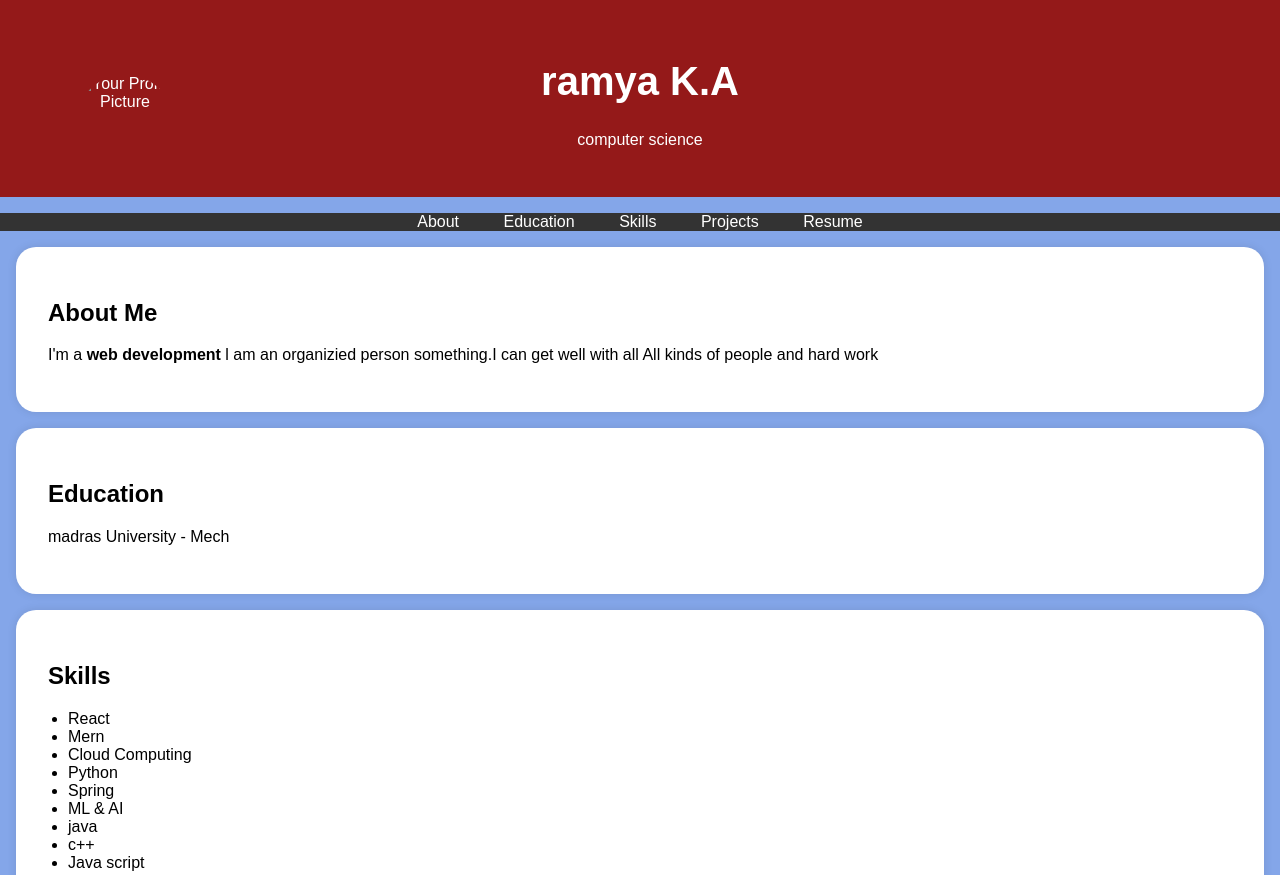
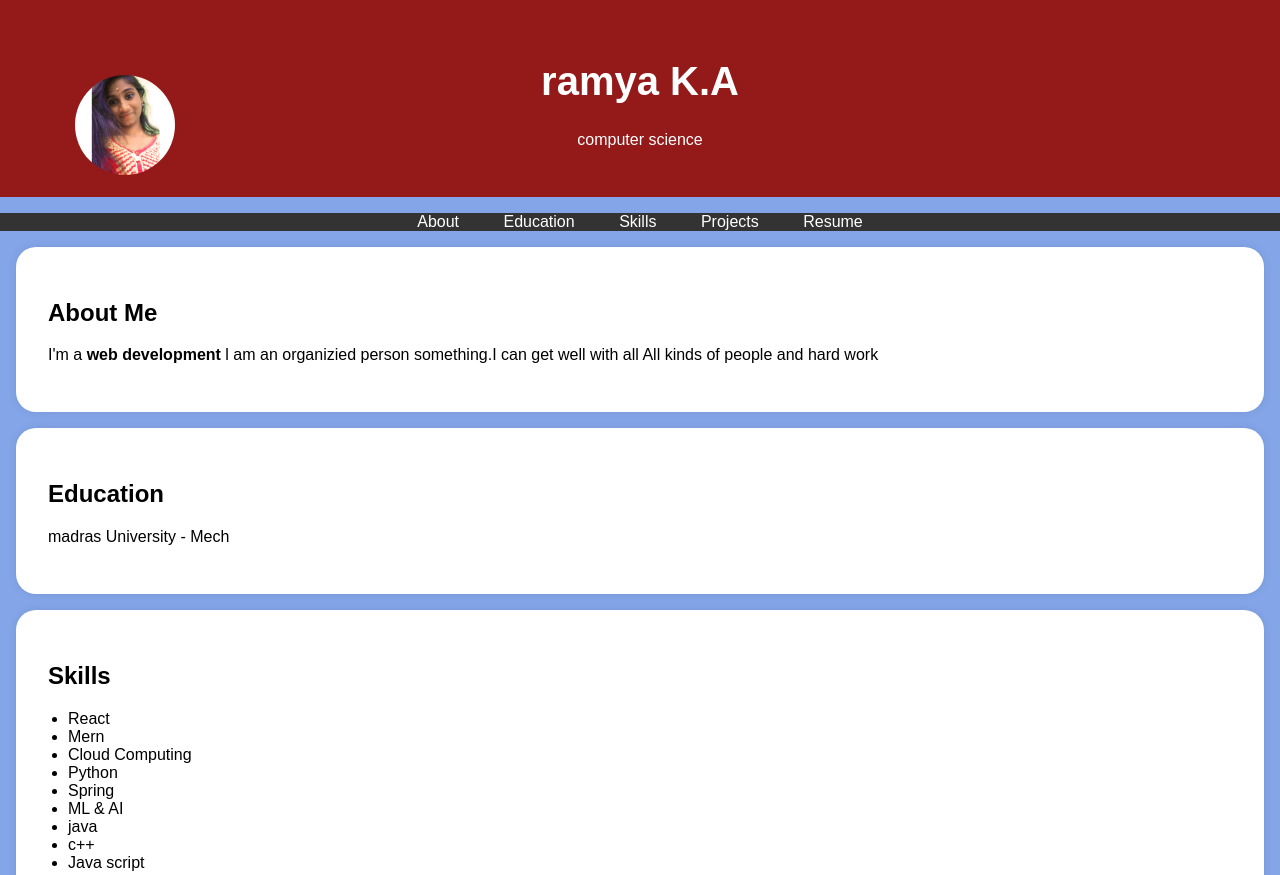
Before and after one commit to RAMYA14072005/DIGITAL-PORTFOLIO., a plain HTML site: page index.html in a window 1280 px wide. Shown: the top 875 px of the page. Drawn offline with Linux system fonts and the light colour scheme.

Commit message:
Update index.html

```diff
--- a/index.html
+++ b/index.html
@@ -95,7 +95,7 @@
     <header>
         <div class="header-content">
             <!-- Add your profile picture here -->
-            <img src="IMG-20250402-WA0005.jpg.jpg" alt="Your Profile Picture" class="profile-picture">
+            <img src="IMG-20250402-WA0005.jpg" alt="Your Profile Picture" class="profile-picture">
             <h1>ramya K.A </h1>
             <p>computer science</p>
         </div>
```
